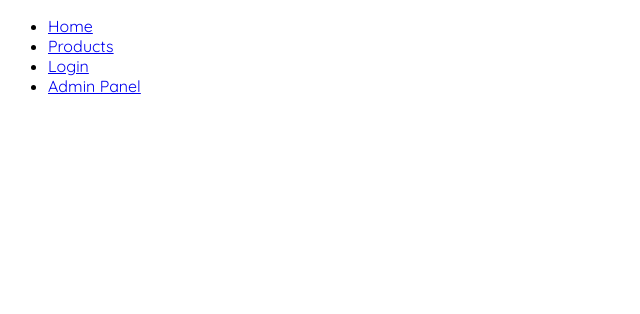
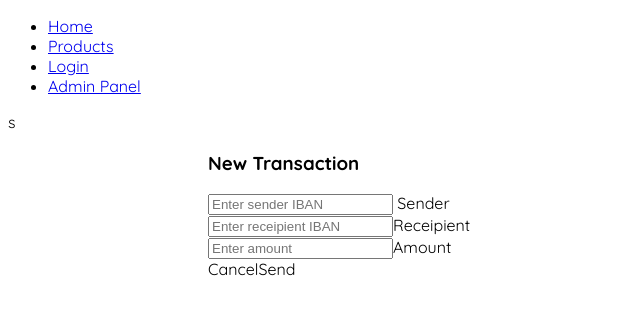
Before and after one commit to hohyunLee96/Banking-App-FrontEnd, a Vue app: page /createtransaction in a window 1280 px wide. Shown: the top 314 px of the page, without its empty margins (0-640 px from the left). Built offline with nearby package versions, Linux system fonts and the light colour scheme; the HTML template or start-up script is replaced by a standard one.

Commit message:
fixed add new transactions temporarily

```diff
--- /dev/null
+++ b/src/axios-auth.js
@@ -0,0 +1,5 @@
+import axios from 'axios';
+const instance=axios.create({
+    baseURL:'http://localhost:8080/'
+});
+export default instance;
--- a/src/components/AdminPanel.vue
+++ b/src/components/AdminPanel.vue
@@ -50,8 +50,9 @@
           isExpanded: false,
           isActive: false,
           submenus: [
-            { title: 'Submenu 3.1', link: '/submenu3' },
-              { title: 'Submenu 3.2', link: '/submenu4' }
+            { title: 'All transactions', link: '/transactions' },
+            { title: 'Create new Transaction', link: '/newTransaction' },
+            { title: 'ATM', link: '/atm' }
           ]
         }
       ]
@@ -68,7 +69,8 @@
 
 <style>
 .sidebar {
-    margin-top: -50px; /* Adjust the value to remove the row gap */
+  margin-top: -50px;
+  /* Adjust the value to remove the row gap */
   width: 200px;
   background-color: #1F456E;
   height: 100%;
@@ -131,7 +133,8 @@
 
 @media (max-width: 1200px) {
   .sidebar {
-    margin-top: -24px; /* Adjust the margin value for tablet mode */
+    margin-top: -24px;
+    /* Adjust the margin value for tablet mode */
   }
 }
 </style>
--- a/src/components/account/CreateAccount.vue
+++ b/src/components/account/CreateAccount.vue
@@ -49,7 +49,7 @@
   </template>
 
   <script>
-  import axios from 'axios';
+import axios from 'axios';
 
   export default {
     name: "CreateAccount",
--- /dev/null
+++ b/src/components/transactions/CreateTransaction.vue
@@ -0,0 +1,115 @@
+<template lang="">
+    <form ref="form">
+  <section class="h-100 bg-dark">s
+      <div class="container py-5 h-100">
+          <div class="row d-flex justify-content-center align-items-center h-100">
+              <div class="col">
+                  <div class="card card-registration my-4">
+                      <div class="row g-0">
+                          <div class="col-xl-6">
+                              <div class="card-body p-md-5 text-black">
+                                  <h3 class="mb-5 text-uppercase">New Transaction</h3>
+
+                                 <div class="alert alert-danger" v-if="errorMessage" id="error-message">{{ errorMessage }}</div>
+
+                                  <div class="row">
+                                      <div class="form-outline mb-4">
+                                          <div class="form-outline">
+
+                                                <input type="text" id="firstnameInput" v-model="this.fromIban"
+                                                      class="form-control form-control-lg" name="toIban"
+                                                      required placeholder="Enter sender IBAN" />
+                                                      <label class="form-label"  for="firstnameInput"> Sender </label>
+                                          </div>
+                                      </div>
+                                      <div class="row">
+                                          <div class="form-outline mb-4">
+                                              <div class="form-outline">
+                                                  <input type="text" id="toIban" v-model="this.toIban"
+                                                      class="form-control form-control-lg" name="toIban"
+                                                      required placeholder="Enter receipient IBAN" />
+                                                  <label class="form-label"  for="lastNameInput">Receipient </label>
+                                              </div>
+                                          </div>
+                                      </div>
+                                      <div class="form-outline mb-4">
+                                          <input type="number" id="amount"
+                                          v-model="this.amount" class="form-control form-control-lg"  name="amount"
+                                              required placeholder="Enter amount" />
+                                          <label class="form-label"  for="postcodeInput">Amount</label>
+                                      </div>
+                                  </div>
+
+                                  <div class="d-flex justify-content-end pt-3">
+                                      <a type="button" class="btn btn-light btn-lg" @click="goBack()">Cancel</a>
+                                      <a name="registerBtn" type="submit"
+                                          class="btn btn-warning btn-lg ms-2" @click="sendTransaction()">Send</a>
+                                  </div>
+                              </div>
+                          </div>
+                      </div>
+                  </div>
+              </div>
+          </div>
+      </div>
+  </section>
+</form>
+</template>
+<script>
+import axios from 'axios'
+export default {
+    name: "New Transaction",
+    data() {
+        return {
+            fromIban: '',
+            toIban: '',
+            type: 0,
+            amount: '',
+            performingUser: 1,
+            errorMessage: "",
+            token :"eyJhbGciOiJSUzI1NiJ9.eyJzdWIiOiJlbXBsb3llZUBlbWFpbC5jb20iLCJhdXRoIjoiUk9MRV9FTVBMT1lFRSIsImlhdCI6MTY4NTc5OTAwNiwiZXhwIjoxNjg1ODAyNjA2fQ.XK2nkS2Tj06pOoD1iL-x555hlxXzJR-Gipg4_4yzk6_SanoTh0laQFeRCjiNweU1fBWpAdGsKIsZYTNQm_TbUfKcMEbLevJRtERRETx4u9kPBbWP0LGAUqktuy2Xd9TEy9dtpWWRBIr_FuUx4HzHeAu5VdxSyM--8tv4SyGI5SZniQE4_ra483N7CRDGjbFThBB7P0Kyt0HPohABRaJTM1KMyoZKZzERwsDM2uTM3Z__qeKzjMRDcgloAVzpxYGb-XWBfqf7tIBY5W4sXU9_oj8kNNnRA0-LMknmkYC2sXQNyGp3oaWT50rU1SfZRmmCUma3g09AkfAXgxE9faPjCw"
+        }
+    },
+    methods: {
+        sendTransaction() {
+            // Get the token from the input field
+            const token = this.token;
+
+            // Include the token in the request headers
+            const config = {
+                headers: {
+                    Authorization: `Bearer ${token}`
+                }
+            };
+            axios.post('http://localhost:8080/transactions', {
+                transactionId: this.transactionId,
+                fromIban: this.fromIban,
+                toIban: this.toIban,
+                type: this.type,
+                amount: this.amount,
+            }, config)
+                .then(response => {
+                    alert("Transaction sent!")
+                    console.log(response)
+                    this.$router.push('/transactions')
+                })
+                .catch(error => {
+                    if (error) {
+                        this.errorMessage = error.response.data.message;
+                    }
+                    setTimeout(() => {
+                        this.errorMessage = "";
+                    }, 8000);
+                    console.log(error);
+                });
+        },
+        goBack() {
+            this.$router.push('/transactions')
+        }
+    },
+}
+
+</script>
+<style lang="">
+
+</style>
--- /dev/null
+++ b/src/components/transactions/TransactionList.vue
@@ -0,0 +1,43 @@
+<template>
+    <div class="col-xs-12 col-sm-12 col-md-6 col-lg-4 col-xxl-3 p-2">
+        <div class="card product-card h-100">
+            <div class="card-body">
+                <h5 class="card-title">Transaction id: {{ transaction.transactionId }}</h5>
+                <div class="float-start">
+                    <h4>{{ transaction.transactionId }}</h4>
+                    <p>{{ account.user.firstName + " " + account.user.lastName }}</p>
+                    <p>
+                        <small>{{ account.iban }}</small>
+                    </p>
+                    <p>
+                        <small :class="{ 'text-success': account.active, 'text-danger': !account.active }">
+                            {{ "activation " + account.active }}
+                        </small>
+                    </p>
+                </div>
+                <span class="price float-end">{{ account.absoluteLimit }}</span>
+            </div>
+            <div class="card-footer">
+                <!-- <button class="btn btn-warning" @click="editAccount(account.id)">Edit</button>&nbsp;&nbsp; -->
+                <button class="btn btn-danger" @click="deleteAccount(account.accountId)">Delete</button>
+            </div>
+        </div>
+    </div>
+</template>
+
+<script>
+import axios from '../../axios-auth'
+
+export default {
+    name: "AccountListItem",
+    props: {
+        transaction: Object,
+    },
+    methods: {
+
+
+    },
+};
+</script>
+
+<style></style>
```
Also changed, not shown: src/components/transactions/TransactionListItem.vue (added, +43 -0 lines), src/router/index.js (+8 -1 lines). Lines whose indentation alone changed are shown as unchanged.
